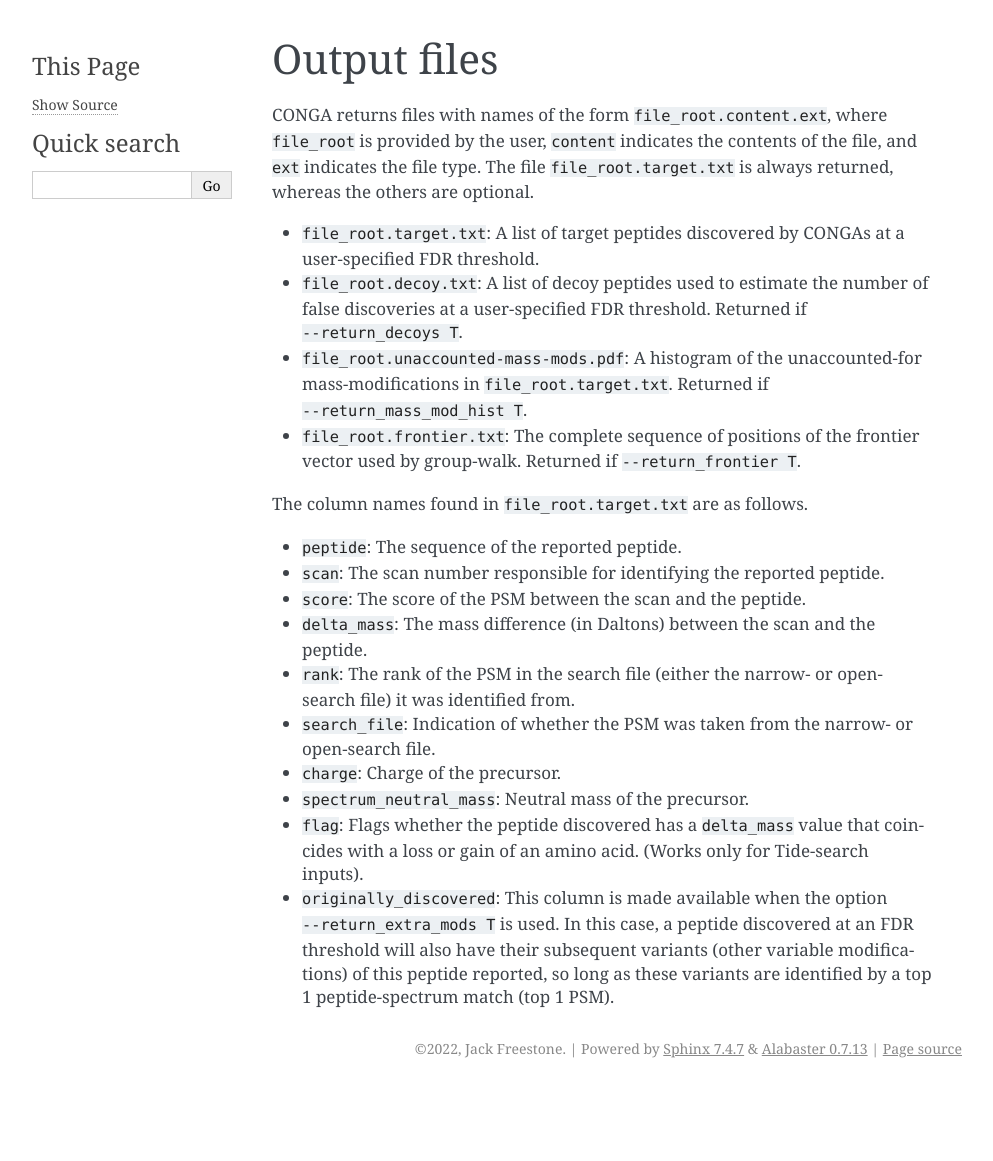
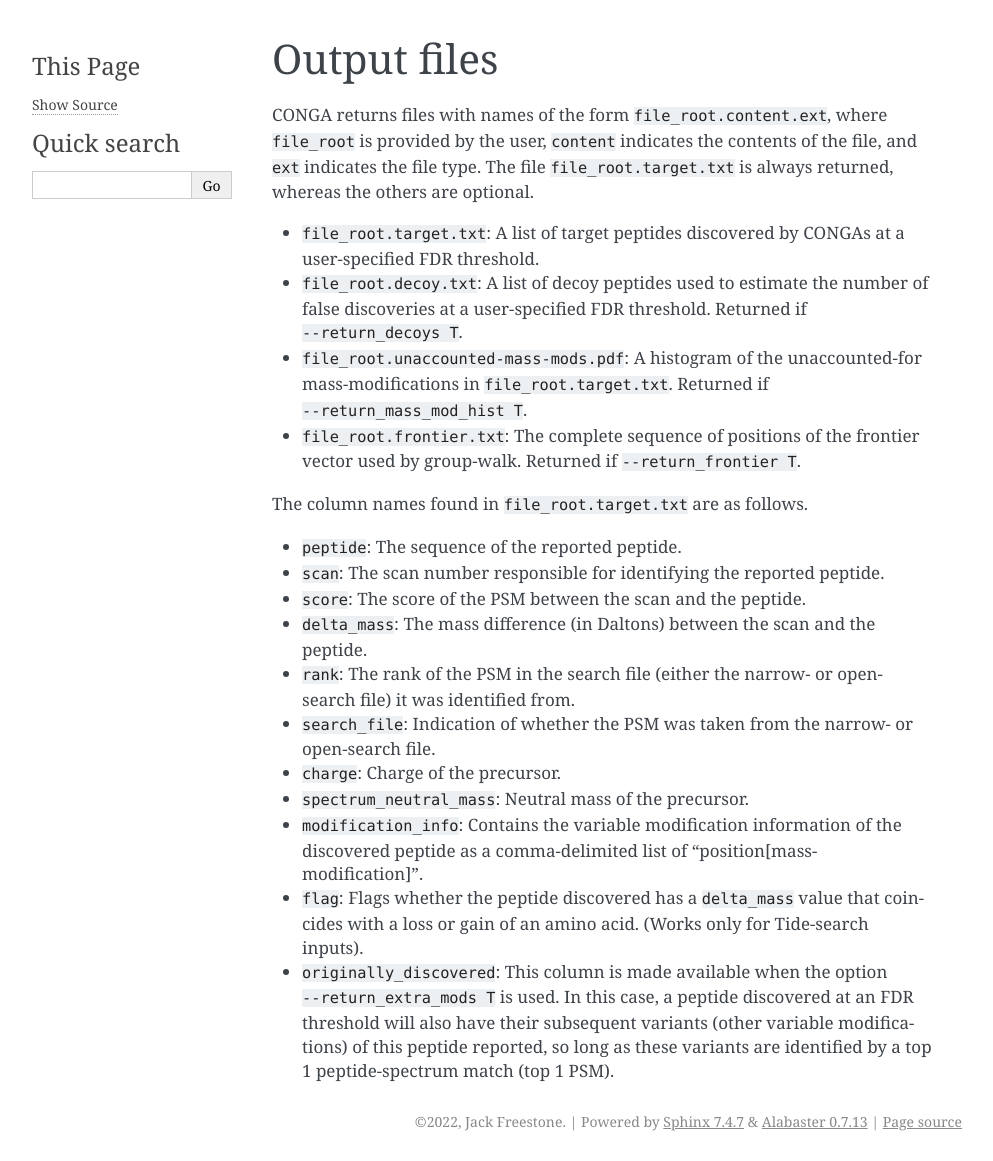
Before and after one commit to freejstone/CONGA, a Sphinx documentation site: the page built from docs/pages/output_files.rst, in a window 1280 px wide. Shown: the whole page, without its empty margins (148-1141 px from the left). Built offline with Sphinx 7.4.7, drawn with Linux system fonts in a browser that asks for light colours; before the commit the page ends 1088 px from its top, so only the background shows below that.

Commit message:
updated output file info to include modification_info column

```diff
--- a/docs/pages/output_files.rst
+++ b/docs/pages/output_files.rst
@@ -20,5 +20,6 @@ The column names found in ``file_root.target.txt`` are as follows.
 * ``search_file``: Indication of whether the PSM was taken from the narrow- or open-search file.
 * ``charge``: Charge of the precursor.
 * ``spectrum_neutral_mass``: Neutral mass of the precursor.
+* ``modification_info``: Contains the variable modification information of the discovered peptide as a comma-delimited list of "position[mass-modification]".
 * ``flag``: Flags whether the peptide discovered has a ``delta_mass`` value that coincides with a loss or gain of an amino acid. (Works only for Tide-search inputs).
 * ``originally_discovered``: This column is made available when the option ``--return_extra_mods T`` is used. In this case, a peptide discovered at an FDR threshold will also have their subsequent variants (other variable modifications) of this peptide reported, so long as these variants are identified by a top 1 peptide-spectrum match (top 1 PSM).
```
